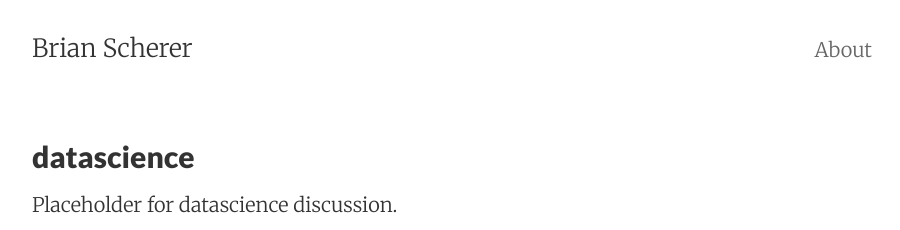
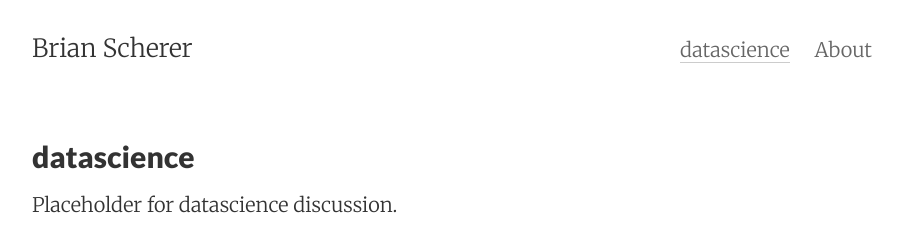
Before and after one commit to brianscherer/brianscherer.github.io, a Jekyll site: the page built from datascience.md, in a window 1280 px wide. Shown: the top 230 px of the page, without its empty margins (188-1088 px from the left). Built offline with Jekyll 4.4.1, drawn with Linux system fonts in a browser that asks for light colours.

Commit message:
Update _config.yml

```diff
--- a/_config.yml
+++ b/_config.yml
@@ -7,6 +7,7 @@ baseurl:     ""
 url:         "https://brianscherer.github.io"
 date_format: "%b %-d, %Y"
 header_pages:
+ - datascience.md
  - about.md
 # - contact.html
 
```
